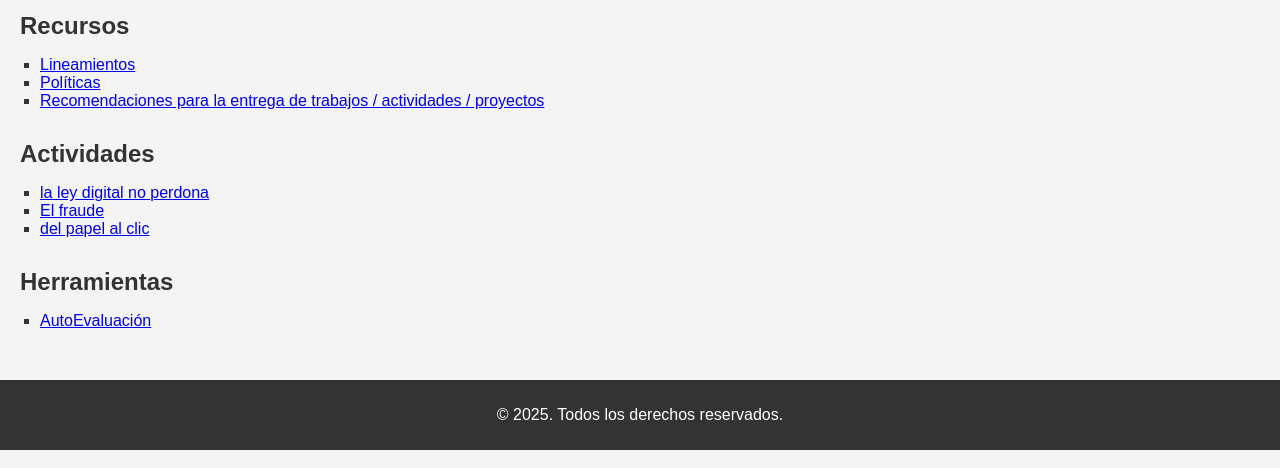
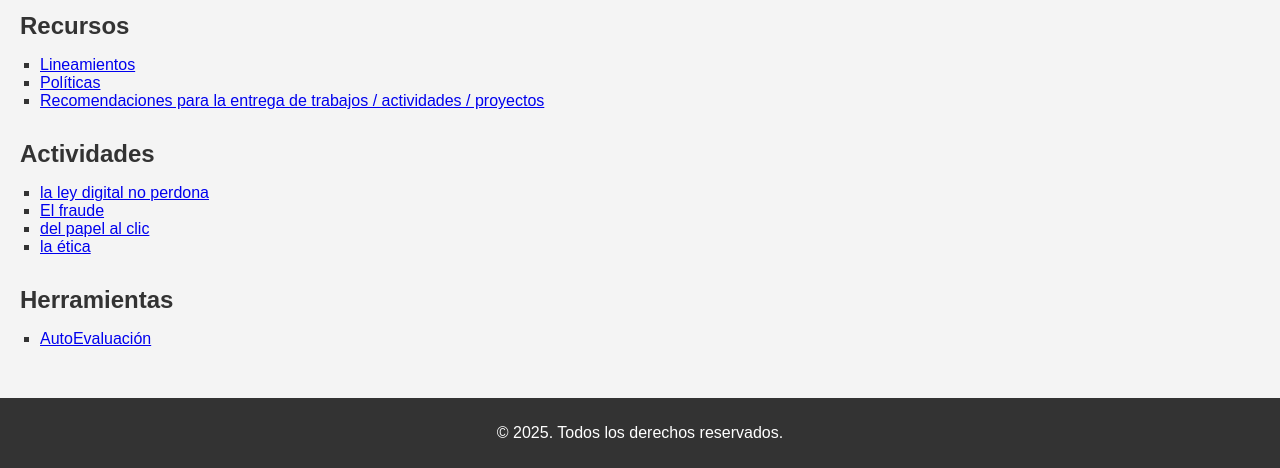
Before and after one commit to ajgutierr3z/GIE, a plain HTML site: page index.html in a window 1280 px wide. Shown: the part 628-1096 px from the top of the page. Drawn offline with Linux system fonts and the light colour scheme.

Commit message:
Update index.html

```diff
--- a/index.html
+++ b/index.html
@@ -35,6 +35,9 @@
                 <li>
                     <a href="https://mirror.xyz/0xC0aA599b2bC4f72854E056b6E9A809764371ff3a/o3jUlTka3QKm7BgHEgDWoolNJnefE4Xj91a6BiFB9jQ" target="_blank">del papel al clic</a>
                 </li>
+                <li>
+                    <a href="https://mirror.xyz/0xC0aA599b2bC4f72854E056b6E9A809764371ff3a/6zkmMT7A6OJYyVXOs_RVwde46nzZaXdMSK4PYnSiyCs" target="_blank">la ética</a>
+                </li>
             </ul>
         </section>
         <section id="Herramientas">
```
